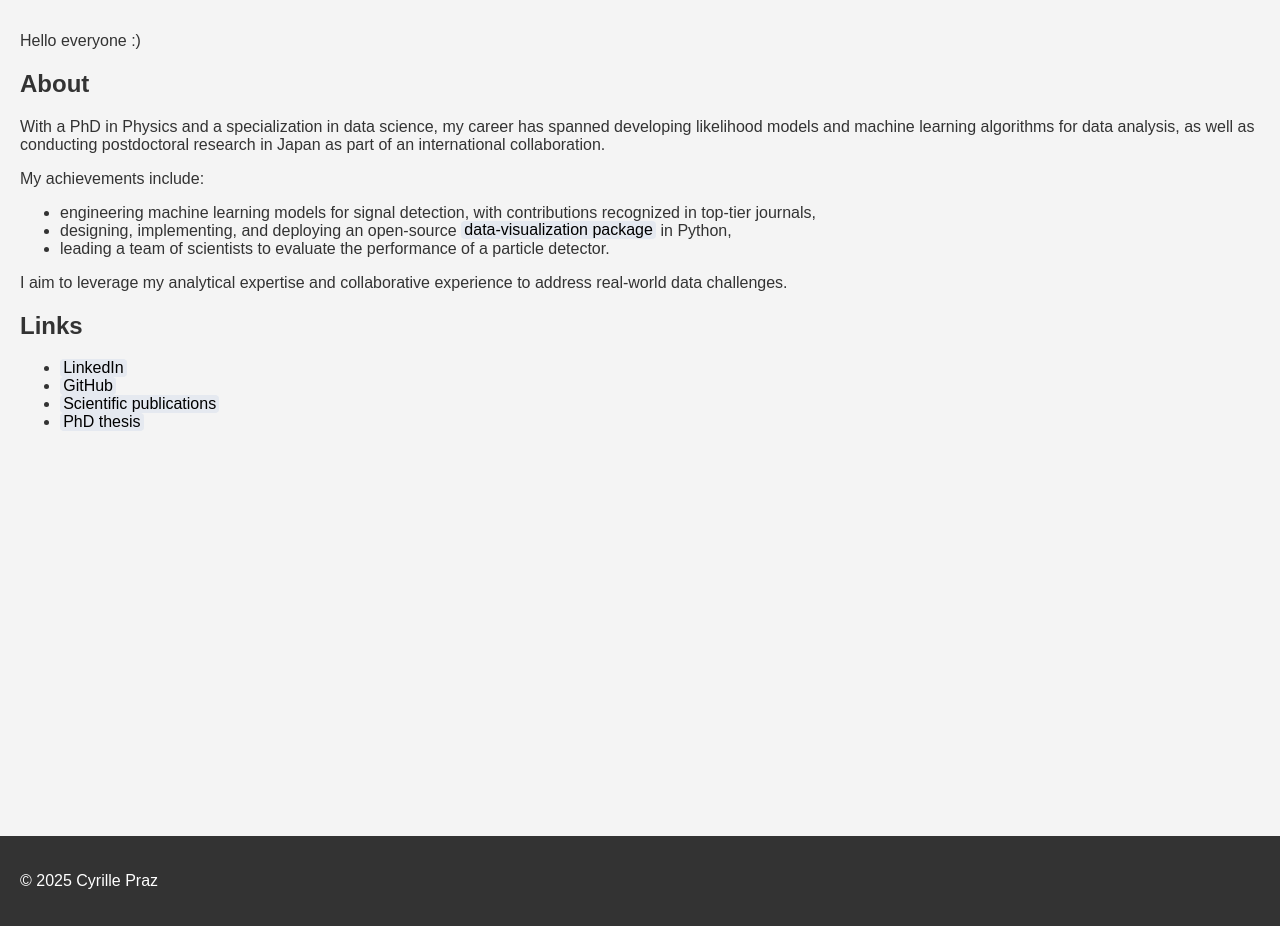
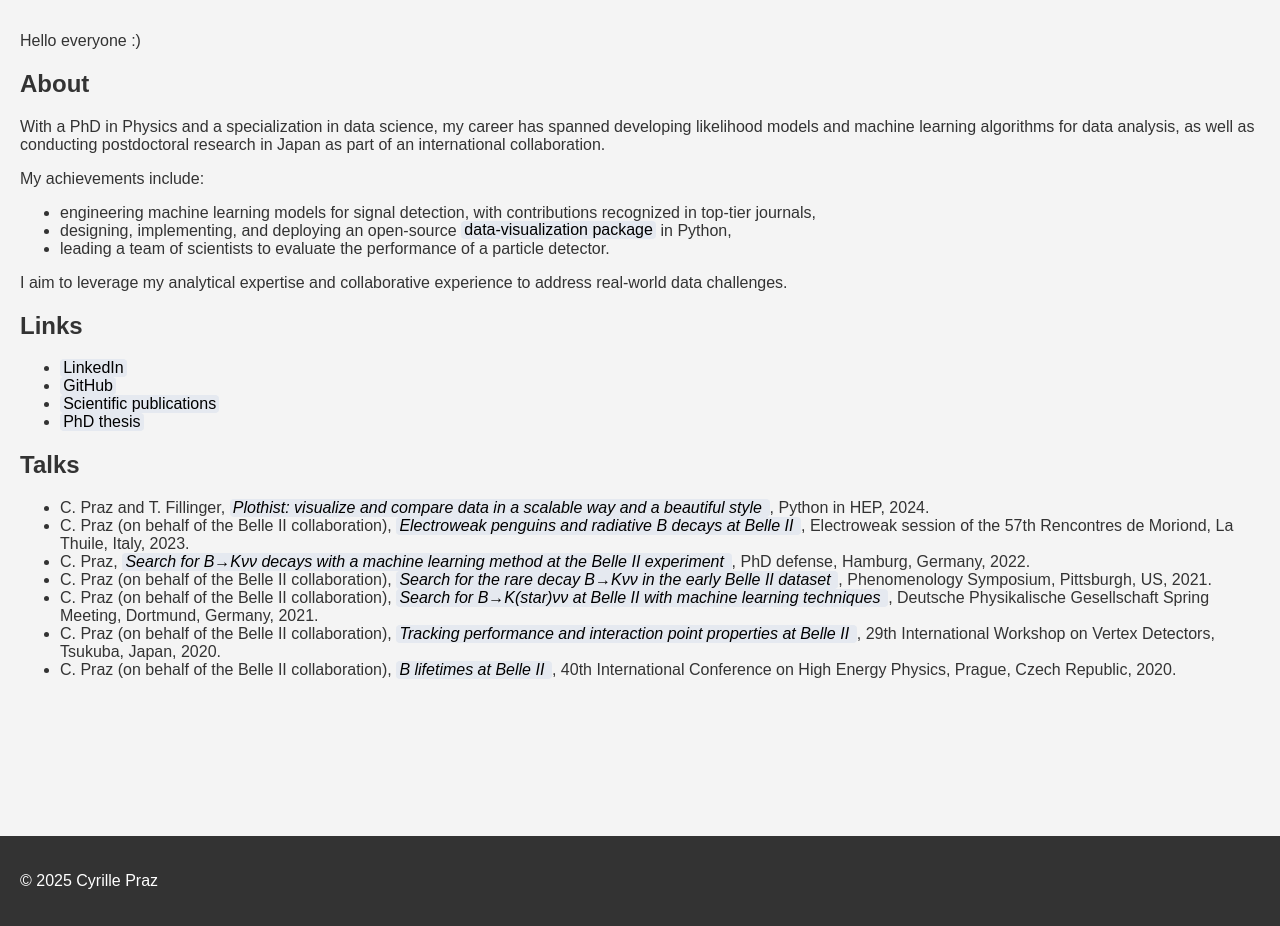
Before and after one commit to cyrraz/cyrraz.github.io, a plain HTML site: page index.html in a window 1280 px wide. Shown: the part 172-1098 px from the top of the page. Drawn offline with Linux system fonts and the light colour scheme; a web font is replaced by a local one.

Commit message:
add talks

```diff
--- a/index.html
+++ b/index.html
@@ -1,14 +1,13 @@
 <!DOCTYPE html>
 <html lang="en">
-
   <head>
-    <meta charset="utf-8">
-    <meta name="viewport" content="width=device-width, initial-scale=1">
+    <meta charset="utf-8" />
+    <meta name="viewport" content="width=device-width, initial-scale=1" />
     <title>Cyrille Praz</title>
-    <link rel="stylesheet" href="https://code.cdn.mozilla.net/fonts/fira.css">
+    <link rel="stylesheet" href="https://code.cdn.mozilla.net/fonts/fira.css" />
     <style>
       body {
-            font-family: 'Fira Sans', sans-serif;
+        font-family: "Fira Sans", sans-serif;
         margin: 0;
         padding: 0;
         background-color: #f4f4f4;
@@ -42,11 +41,11 @@
       }
 
       .content a {
-            border-radius: .25rem;
+        border-radius: 0.25rem;
         color: black;
         background-color: rgb(229, 233, 240);
         text-decoration-line: none;
-            padding: .02em .2em;
+        padding: 0.02em 0.2em;
       }
 
       .content a:hover {
@@ -57,36 +56,139 @@
 
   <body>
     <header>
-        <img src="pics/cyrille_praz.jpg" alt="Cyrille Praz" class="profile-pic">
+      <img src="pics/cyrille_praz.jpg" alt="Cyrille Praz" class="profile-pic" />
       <h1>Cyrille Praz</h1>
       <h2>PhD | Machine Learning Engineer | Experimental Physicist</h2>
-
     </header>
     <div class="content">
       <p>Hello everyone :)</p>
       <h2>About</h2>
       <p>
-            With a PhD in Physics and a specialization in data science, my career has spanned developing likelihood
-            models and machine learning algorithms for data analysis, as well as conducting postdoctoral research in
-            Japan as part of an international collaboration.</p>
+        With a PhD in Physics and a specialization in data science, my career
+        has spanned developing likelihood models and machine learning algorithms
+        for data analysis, as well as conducting postdoctoral research in Japan
+        as part of an international collaboration.
+      </p>
       <p>My achievements include:</p>
       <ul>
-            <li>engineering machine learning models for signal detection, with contributions recognized in top-tier
-                journals,
+        <li>
+          engineering machine learning models for signal detection, with
+          contributions recognized in top-tier journals,
         </li>
-            <li>designing, implementing, and deploying an open-source <a
-                    href="https://plothist.readthedocs.io/en/latest/" target="_blank">data-visualization package</a> in
-                Python,</li>
-            <li>leading a team of scientists to evaluate the performance of a particle detector.</li>
+        <li>
+          designing, implementing, and deploying an open-source
+          <a href="https://plothist.readthedocs.io/en/latest/" target="_blank"
+            >data-visualization package</a
+          >
+          in Python,
+        </li>
+        <li>
+          leading a team of scientists to evaluate the performance of a particle
+          detector.
+        </li>
       </ul>
-        <p>I aim to leverage my analytical expertise and collaborative experience to address real-world data challenges.
+      <p>
+        I aim to leverage my analytical expertise and collaborative experience
+        to address real-world data challenges.
       </p>
       <h2>Links</h2>
       <ul>
-            <li><a href="https://linkedin.com/in/cyrraz" target="_blank">LinkedIn</a></li>
+        <li>
+          <a href="https://linkedin.com/in/cyrraz" target="_blank">LinkedIn</a>
+        </li>
         <li><a href="https://github.com/cyrraz" target="_blank">GitHub</a></li>
-            <li><a href="https://inspirehep.net/authors/1877421" target="_blank">Scientific publications</a></li>
-            <li><a href="https://github.com/cyrraz/phd-thesis" target="_blank">PhD thesis</a></li>
+        <li>
+          <a href="https://inspirehep.net/authors/1877421" target="_blank"
+            >Scientific publications</a
+          >
+        </li>
+        <li>
+          <a href="https://github.com/cyrraz/phd-thesis" target="_blank"
+            >PhD thesis</a
+          >
+        </li>
+      </ul>
+
+      <h2>Talks</h2>
+      <ul>
+        <li>
+          C. Praz and T. Fillinger,
+          <a
+            href="https://indico.cern.ch/event/1384010/contributions/5994315/"
+            target="_blank"
+          >
+            <em
+              >Plothist: visualize and compare data in a scalable way and a
+              beautiful style</em
+            > </a
+          >, Python in HEP, 2024.
+        </li>
+        <li>
+          C. Praz (on behalf of the Belle II collaboration),
+          <a
+            href="https://indico.in2p3.fr/event/29681/contributions/122493/"
+            target="_blank"
+          >
+            <em>Electroweak penguins and radiative B decays at Belle II</em> </a
+          >, Electroweak session of the 57th Rencontres de Moriond, La Thuile,
+          Italy, 2023.
+        </li>
+        <li>
+          C. Praz,
+          <a href="http://dx.doi.org/10.3204/PUBDB-2022-04919" target="_blank">
+            <em
+              >Search for B→Kνν decays with a machine learning method at the
+              Belle II experiment</em
+            > </a
+          >, PhD defense, Hamburg, Germany, 2022.
+        </li>
+        <li>
+          C. Praz (on behalf of the Belle II collaboration),
+          <a
+            href="https://indico.cern.ch/event/982783/contributions/4365605/"
+            target="_blank"
+          >
+            <em
+              >Search for the rare decay B→Kνν in the early Belle II dataset</em
+            > </a
+          >, Phenomenology Symposium, Pittsburgh, US, 2021.
+        </li>
+        <li>
+          C. Praz (on behalf of the Belle II collaboration),
+          <a
+            href="https://www.dpg-verhandlungen.de/year/2021/conference/dortmund/part/t/session/78/contribution/6"
+            target="_blank"
+          >
+            <em
+              >Search for B→K(star)νν at Belle II with machine learning
+              techniques</em
+            > </a
+          >, Deutsche Physikalische Gesellschaft Spring Meeting, Dortmund,
+          Germany, 2021.
+        </li>
+        <li>
+          C. Praz (on behalf of the Belle II collaboration),
+          <a
+            href="https://indico.cern.ch/event/895924/contributions/4018211/"
+            target="_blank"
+          >
+            <em
+              >Tracking performance and interaction point properties at Belle
+              II</em
+            > </a
+          >, 29th International Workshop on Vertex Detectors, Tsukuba, Japan,
+          2020.
+        </li>
+        <li>
+          C. Praz (on behalf of the Belle II collaboration),
+          <a
+            href="https://indico.cern.ch/event/868940/contributions/3813757/"
+            target="_blank"
+          >
+            <em>B lifetimes at Belle II</em> </a
+          >, 40th International Conference on High Energy Physics, Prague, Czech
+          Republic, 2020.
+        </li>
       </ul>
     </div>
 
@@ -94,5 +196,4 @@
       <p>&copy; 2025 Cyrille Praz</p>
     </footer>
   </body>
-
 </html>
```
Lines whose indentation alone changed are shown as unchanged.
